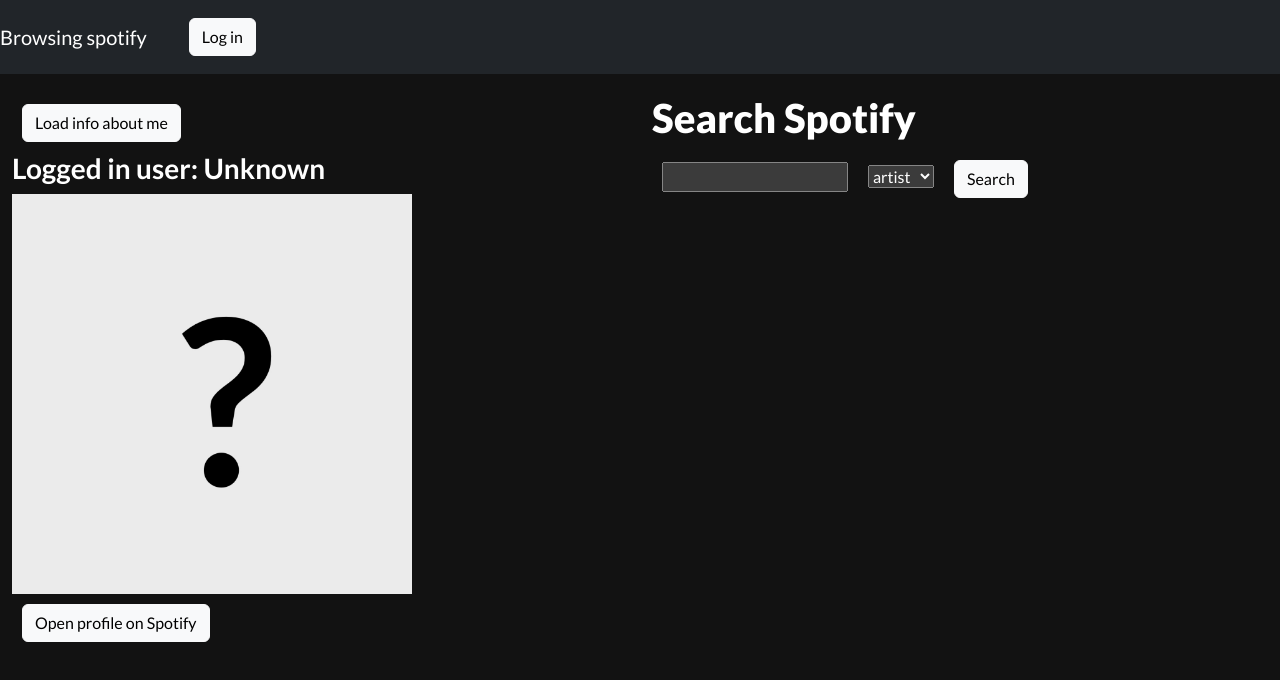
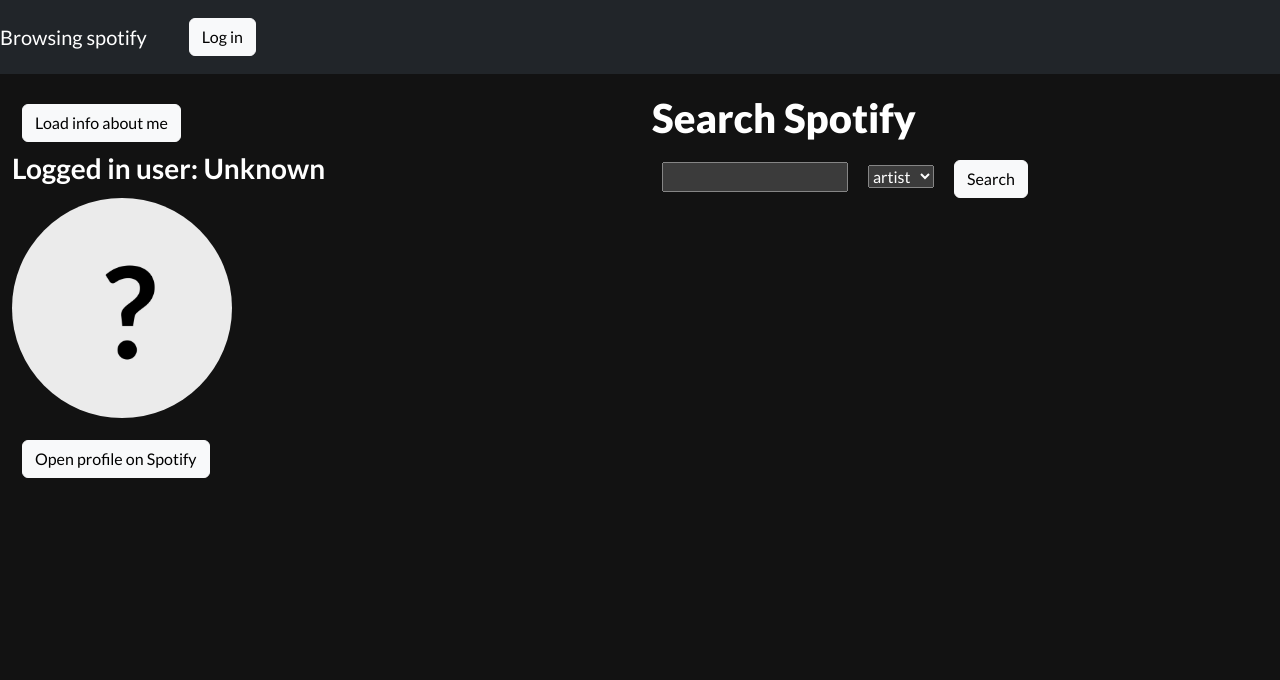
Before and after one commit to lalalastella/a3-spotify, an Angular app in the folder client/: page / in a window 1280 px wide. Shown: the top 680 px of the page. Built offline with nearby package versions, Linux system fonts and the light colour scheme.

Commit message:
Refine profile image sizing

```diff
--- a/client/src/app/components/about/about.component.css
+++ b/client/src/app/components/about/about.component.css
@@ -1,3 +1,8 @@
 .profile {
-    max-width: 400px;
+    display: block;
+    width: min(220px, 60vw);
+    aspect-ratio: 1;
+    object-fit: cover;
+    border-radius: 50%;
+    margin: 12px 0;
 }
```
